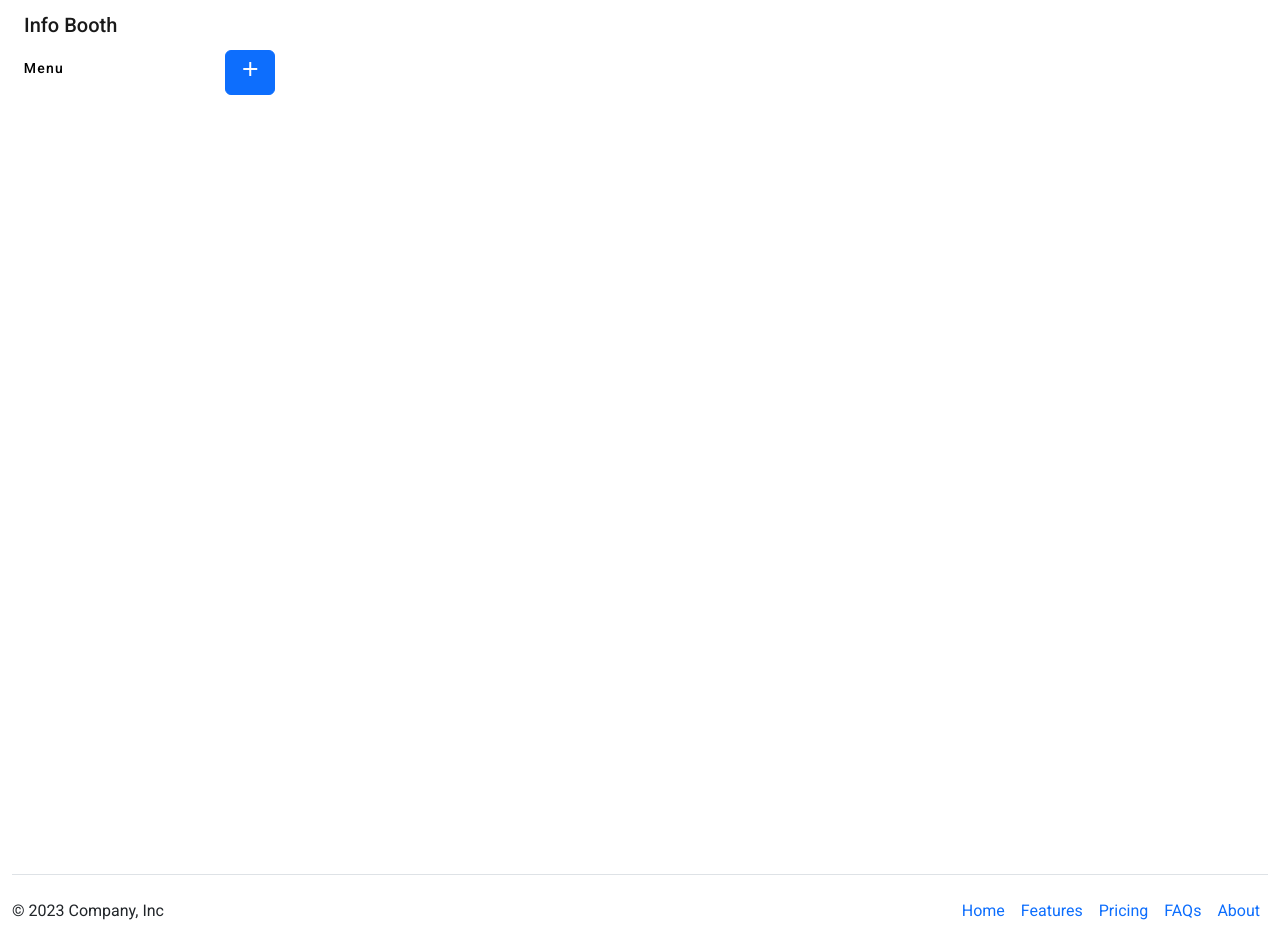
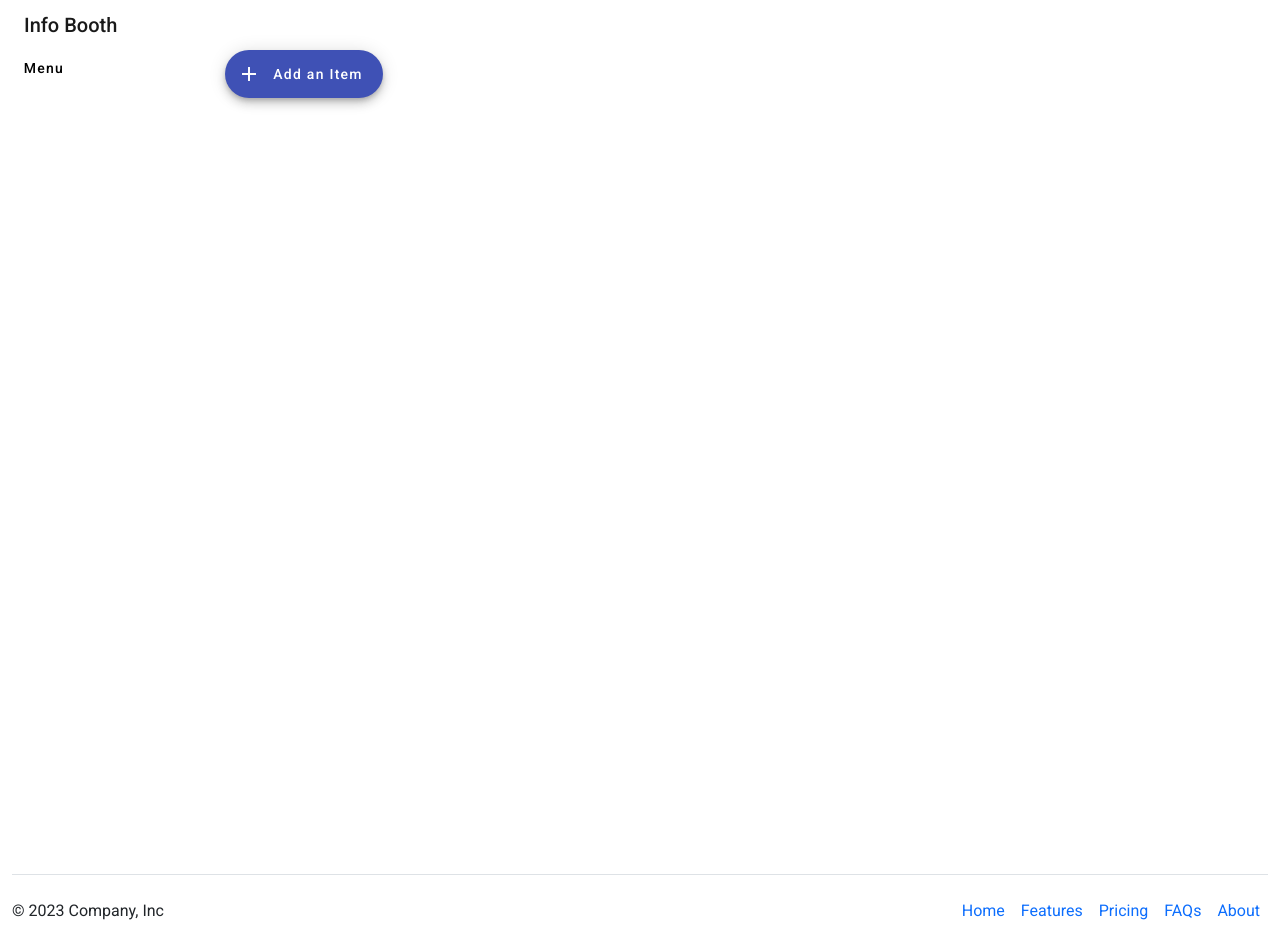
Before and after one commit to shahidbd75/info-booth, an Angular app: page /buy-sell/items in a window 1280 px wide. Built offline with nearby package versions, Linux system fonts and the light colour scheme.

Commit message:
fix add router link

```diff
--- a/src/app/sell-buy/pages/items/items.component.html
+++ b/src/app/sell-buy/pages/items/items.component.html
@@ -1,5 +1,6 @@
+
 <div class="row">
   <div class="col-6">
-    <button class="btn btn-primary" [routerLink]="['buy-sell/item']" [relativeTo]=""><mat-icon fontIcon="add"> Add Item</mat-icon></button>
+    <button mat-fab extended color="primary" [routerLink]="['../item']"><mat-icon fontIcon="add"></mat-icon>Add an Item</button>
   </div>
 </div>
```
